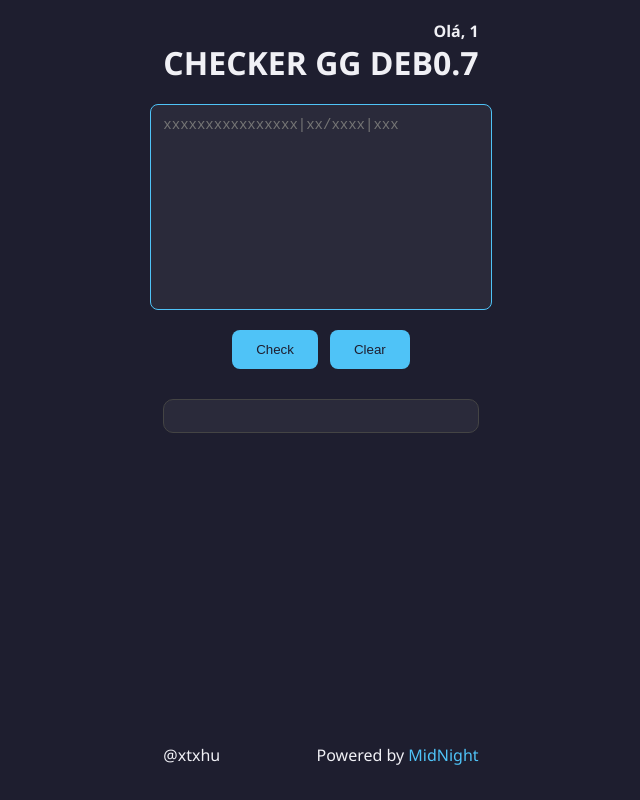
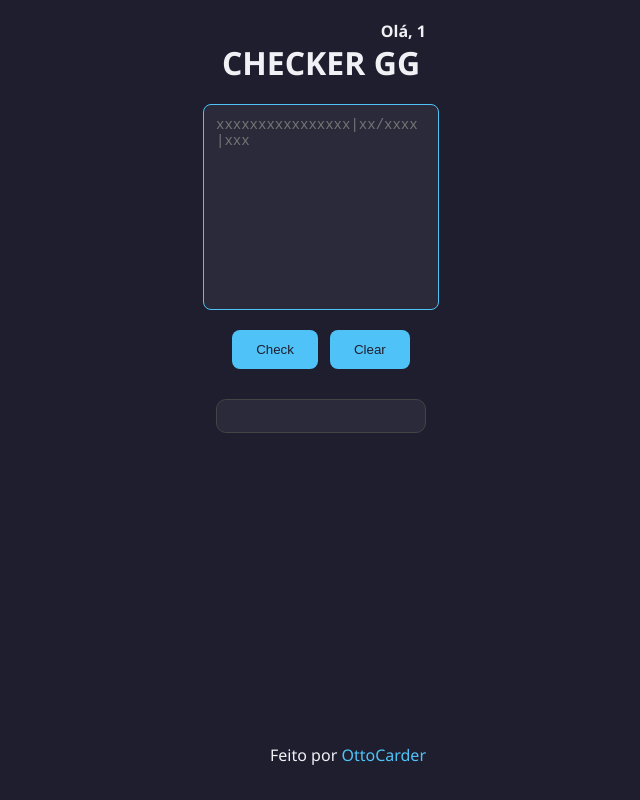
Before and after one commit to rifernandes/midnight-checker-netlify, a website: page public/index.html in a window 1280 px wide. Shown: the whole page, without its empty margins (319-959 px from the left). Drawn offline with nearby package versions, Linux system fonts and the light colour scheme; sample sign-in values are in the browser's storage.

Commit message:
Update index.html

```diff
--- a/public/index.html
+++ b/public/index.html
@@ -2,14 +2,14 @@
 <html lang="en">
 <head>
   <meta charset="UTF-8" />
-  <title>MidNight CHK</title>
+  <title>CHECKER GG</title>
   <meta name="viewport" content="width=device-width, initial-scale=1.0" />
   <link rel="stylesheet" href="/style.css" />
 </head>
 <body>
   <div class="user-label" id="userLabel"></div>
   <div class="header">
-    <h1>CHECKER GG deb0.7</h1>
+    <h1>CHECKER GG </h1>
   </div>
 
   <div class="input-container">
@@ -26,8 +26,8 @@
     </div>
   </div>
   <footer>
-    <div class="left-footer">@xtxhu</div>
-    <div class="center-footer">Powered by <span>MidNight</span></div>
+    <div class="left-footer"></div>
+    <div class="center-footer">Feito por <span>OttoCarder</span></div>
   </footer>
 
   <script src="/script.js"></script>
```
